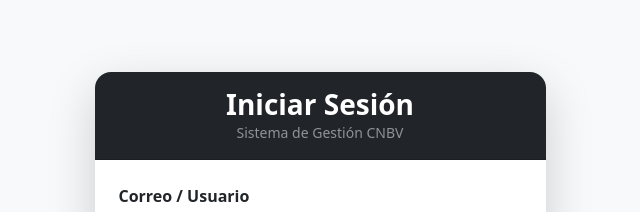
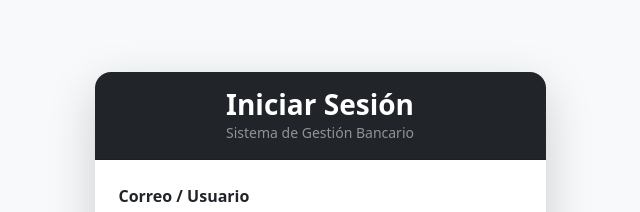
Before and after one commit to ailed2008/Front-Sistema-Quejas, an Angular app: page /login in a window 1280 px wide. Shown: the top 212 px of the page, without its empty margins (320-960 px from the left). Built offline with nearby package versions, Linux system fonts and the light colour scheme.

Commit message:
feat: control por roles, badge en navbar, validacion de token y fix de formularios

```diff
--- a/src/app/components/login/login.html
+++ b/src/app/components/login/login.html
@@ -4,7 +4,7 @@
       <div class="card shadow-lg border-0 rounded-4">
         <div class="card-header bg-dark text-white text-center py-3 rounded-top-4">
           <h3 class="mb-0 fw-bold">Iniciar Sesión</h3>
-          <p class="small mb-0 text-white-50">Sistema de Gestión CNBV</p>
+          <p class="small mb-0 text-white-50">Sistema de Gestión Bancario</p>
         </div>
         <div class="card-body p-4">
 
--- a/src/app/components/navbar/navbar.html
+++ b/src/app/components/navbar/navbar.html
@@ -1,5 +1,5 @@
 <nav class="navbar navbar-expand-lg navbar-dark bg-dark px-4 shadow">
-  <a class="navbar-brand fw-bold" href="#">CNBV - Gestión de Quejas</a>
+  <a class="navbar-brand fw-bold" href="#">Sistema de Gestión Bancario</a>
 
   <div class="collapse navbar-collapse justify-content-end" id="navbarNav">
     <ul class="navbar-nav align-items-center">
--- a/src/app/components/register/register.html
+++ b/src/app/components/register/register.html
@@ -6,7 +6,7 @@
         <!-- Cabecera -->
         <div class="card-header bg-primary text-white text-center py-3 rounded-top-4">
           <h3 class="mb-0 fw-bold">Registro de Nuevo Usuario</h3>
-          <p class="small mb-0 text-white-50">Sistema de Gestión CNBV</p>
+          <p class="small mb-0 text-white-50">Sistema de Gestión Bancario</p>
         </div>
 
         <div class="card-body p-4">
--- a/src/app/components/registrar-queja/registrar-queja.html
+++ b/src/app/components/registrar-queja/registrar-queja.html
@@ -6,7 +6,7 @@
         <!-- Cabecera de la Tarjeta -->
         <div class="card-header bg-primary text-white text-center py-3 rounded-top-4">
           <h3 class="mb-0 fw-bold">Registro de Queja - Tarjeta de Crédito</h3>
-          <p class="small mb-0 text-white-50">Sistema de Gestión CNBV</p>
+          <p class="small mb-0 text-white-50">Sistema de Gestión Bancario</p>
         </div>
 
         <div class="card-body p-4">
```
